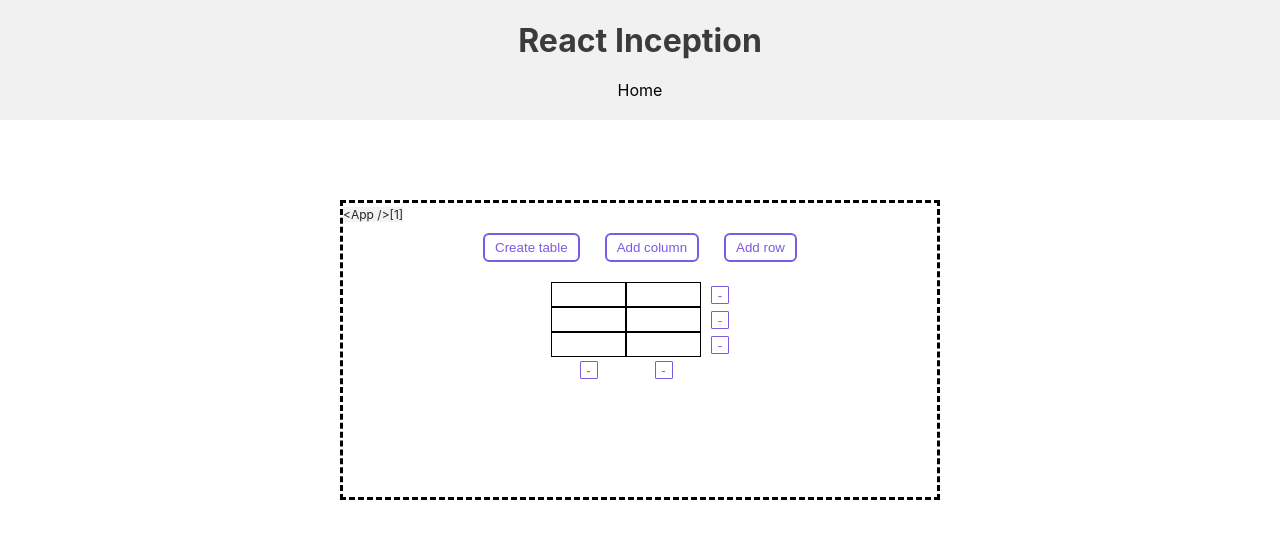
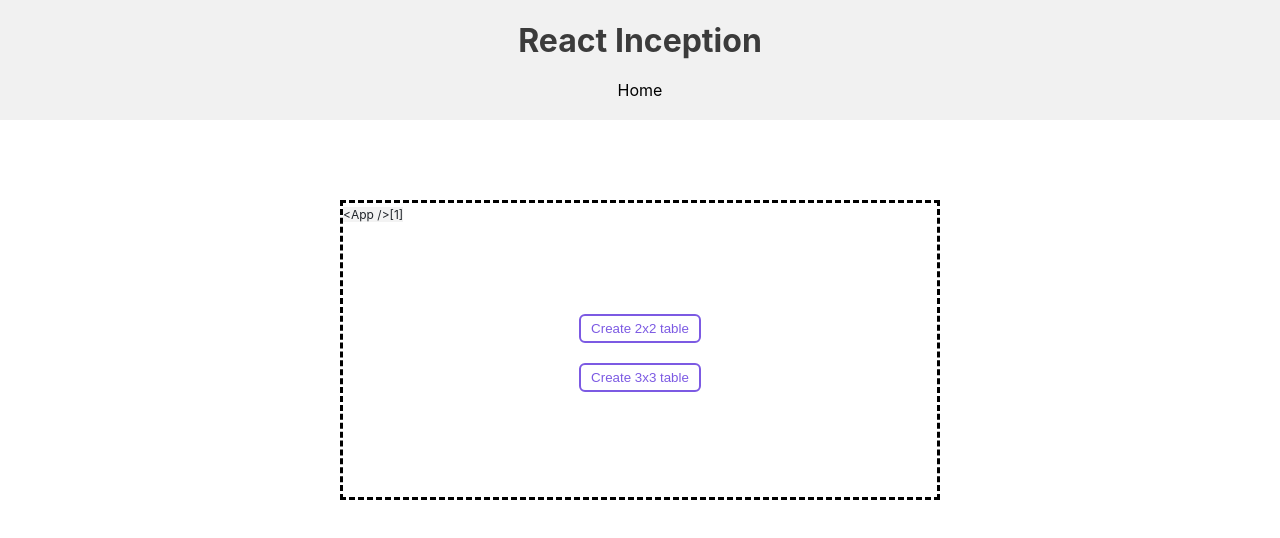
Before and after one commit to thomas-labrusse/react-inception, a Next.js app: page /demos/table-creator in a window 1280 px wide. Shown: the top 538 px of the page. Built offline with nearby package versions, Linux system fonts and the light colour scheme.

Commit message:
Page update

```diff
--- a/components/demos/tablecreator/App.jsx
+++ b/components/demos/tablecreator/App.jsx
@@ -1,158 +1,39 @@
-import React, { useReducer } from 'react'
+import React, { useState } from 'react'
 import styles from './App.module.css'
 
 import FullTag from '../../layout/demos/FullTag'
 
-import Cell from './Cell'
+import Table from './Table'
 
 const App = () => {
-	const initialState = [
-		[2, 5, 6],
-		[1, 2, 3],
-	]
+	const [table, setTable] = useState({ format: 2, isCreated: false })
 
-	const reducer = (state, action) => {
-		switch (action.type) {
-			case 'add_column': {
-				if (state.length >= 4) {
-					alert('This table is limited to 4 columns.')
-					return [...state]
-				}
-				const columnLength = state[0].length
-				const newColumn = []
-				for (let i = 0; i < columnLength; i++) {
-					newColumn.push(null)
-				}
-				state.push(newColumn)
-				return [...state]
-			}
-			case 'remove_column': {
-				state.splice(action.id, 1)
-				return [...state]
-			}
-			case 'add_row': {
-				if (state[0].length >= 7) {
-					alert('This table is limited to 7 rows.')
-					return [...state]
-				}
-				state.forEach((col) => {
-					col.push(null)
-				})
-				return [...state]
-			}
-			case 'remove_row': {
-				state.forEach((col) => col.splice(action.id, 1))
-				return [...state]
-			}
-			case 'edit_cell': {
-				const newArray = [...state]
-				newArray[action.colId][action.rowId] = action.content
-				return [...newArray]
-			}
-			default:
-				throw Error('Unknown action :', action.type)
-		}
-	}
-
-	const initializeState = () => {
-		return [
-			[null, null, null],
-			[null, null, null],
-		]
-	}
-
-	const [state, dispatch] = useReducer(reducer, null, initializeState)
-
-	const handleAddColumn = () => {
-		dispatch({
-			type: 'add_column',
-		})
-	}
-
-	const handleRemoveColumn = (id) => {
-		dispatch({
-			type: 'remove_column',
-			id: id,
-		})
-	}
-
-	const handleAddRow = () => {
-		dispatch({
-			type: 'add_row',
-		})
-	}
-	const handleRemoveRow = (id) => {
-		dispatch({
-			type: 'remove_row',
-			id: id,
-		})
-	}
-
-	const handleEditCell = (colId, rowId, content) => {
-		dispatch({
-			type: 'edit_cell',
-			colId: colId,
-			rowId: rowId,
-			content: content,
-		})
+	const deleteHandler = () => {
+		setTable({ format: 2, isCreated: false })
 	}
 
 	return (
 		<div className={styles.app}>
 			<FullTag name={'App'} />
 			<div className={styles.container}>
-				<div className={styles.panel}>
-					<button onClick={handleAddColumn} className='btn'>
-						Create table
-					</button>
-					<button onClick={handleAddColumn} className='btn'>
-						Add column
-					</button>
-					<button onClick={handleAddRow} className='btn'>
-						Add row
-					</button>
-				</div>
-				<div className={styles['table-container']}>
-					<div className={styles.rows}>
-						{state &&
-							state.map((col, colId) => {
-								return (
-									<div key={colId} className={styles.column}>
-										{col.map((val, rowId) => (
-											<Cell
-												key={rowId}
-												value={val}
-												colId={colId}
-												rowId={rowId}
-												handleEditCell={handleEditCell}
-											/>
-										))}
-										<button
-											onClick={() => handleRemoveColumn(colId)}
-											className={styles.button}
-										>
-											-
-										</button>
-									</div>
-								)
-							})}
-						{state && (
-							<div className={styles['row-buttons']}>
-								{state[0].map((row, rowId) => {
-									return (
-										<button
-											key={rowId}
-											className={styles.button}
-											onClick={() => handleRemoveRow(rowId)}
-										>
-											-
-										</button>
-									)
-								})}
-							</div>
-						)}
+				{table.isCreated ? (
+					<Table format={table.format} deleteTable={deleteHandler} />
+				) : (
+					<div className={styles.panel}>
+						<button
+							onClick={() => setTable({ format: 2, isCreated: true })}
+							className='btn'
+						>
+							Create 2x2 table
+						</button>
+						<button
+							onClick={() => setTable({ format: 3, isCreated: true })}
+							className='btn'
+						>
+							Create 3x3 table
+						</button>
 					</div>
-				</div>
+				)}
 			</div>
 		</div>
 	)
--- a/components/demos/tablecreator/App.module.css
+++ b/components/demos/tablecreator/App.module.css
@@ -11,55 +11,16 @@
 	display: flex;
 	flex-direction: column;
 	align-items: center;
+	height: 100%;
 }
 
 .panel {
-	margin-top: 10px;
-	display: flex;
-	flex-direction: row;
-	column-gap: 25px;
-}
-
-.table-container {
-	display: flex;
-	margin: 20px;
+	margin-top: 20px;
 	height: 80%;
-}
-
-.rows {
-	display: flex;
-	flex-direction: row;
-}
-
-.row-buttons {
-	margin-left: 10px;
 	display: flex;
 	flex-direction: column;
-	gap: 3px;
-}
-
-.column {
-	display: flex;
-	flex-direction: column;
-	align-items: center;
-}
-
-.button {
-	border: solid 1px #7c5ae3;
-	color: #7c5ae3;
-	background-color: white;
-	width: 18px;
-	height: 18px;
-	padding: 1px;
-	border-radius: 1px;
-	cursor: pointer;
-	transition: all 0.1s;
-	margin-top: 4px;
-}
-
-.button:hover {
-	background-color: #7c5ae3;
-	color: white;
+	justify-content: center;
+	row-gap: 20px;
 }
 
 @media (max-width: 680px) {
--- /dev/null
+++ b/components/demos/tablecreator/Table.jsx
@@ -0,0 +1,121 @@
+import React, { useReducer } from 'react'
+import styles from './Table.module.css'
+
+import FullTag from '../../layout/demos/FullTag'
+
+import Cell from './Cell'
+
+import { reducer } from './reducer'
+
+const initializeState = (format) => {
+	if (format === 2) {
+		return [
+			['', ''],
+			['', ''],
+		]
+	}
+	if (format === 3) {
+		return [
+			['', '', ''],
+			['', '', ''],
+			['', '', ''],
+		]
+	}
+}
+
+const Table = ({ format, deleteTable }) => {
+	const [state, dispatch] = useReducer(reducer, format, initializeState)
+
+	const handleAddColumn = () => {
+		dispatch({
+			type: 'add_column',
+		})
+	}
+
+	const handleRemoveColumn = (id) => {
+		dispatch({
+			type: 'remove_column',
+			id: id,
+		})
+	}
+
+	const handleAddRow = () => {
+		dispatch({
+			type: 'add_row',
+		})
+	}
+	const handleRemoveRow = (id) => {
+		dispatch({
+			type: 'remove_row',
+			id: id,
+		})
+	}
+
+	const handleEditCell = (colId, rowId, content) => {
+		dispatch({
+			type: 'edit_cell',
+			colId: colId,
+			rowId: rowId,
+			content: content,
+		})
+	}
+
+	return (
+		<div className={styles.container}>
+			<div className={styles.panel}>
+				<button onClick={handleAddColumn} className='btn'>
+					Add column
+				</button>
+				<button onClick={handleAddRow} className='btn'>
+					Add row
+				</button>
+				<button onClick={deleteTable} className='btn'>
+					Create new table
+				</button>
+			</div>
+			<div className={styles['table-container']}>
+				<div className={styles.rows}>
+					{state &&
+						state.map((col, colId) => {
+							return (
+								<div key={colId} className={styles.column}>
+									{col.map((val, rowId) => (
+										<Cell
+											key={rowId}
+											value={val}
+											colId={colId}
+											rowId={rowId}
+											handleEditCell={handleEditCell}
+										/>
+									))}
+									<button
+										onClick={() => handleRemoveColumn(colId)}
+										className={styles.button}
+									>
+										-
+									</button>
+								</div>
+							)
+						})}
+					{state && (
+						<div className={styles['row-buttons']}>
+							{state[0].map((row, rowId) => {
+								return (
+									<button
+										key={rowId}
+										className={styles.button}
+										onClick={() => handleRemoveRow(rowId)}
+									>
+										-
+									</button>
+								)
+							})}
+						</div>
+					)}
+				</div>
+			</div>
+		</div>
+	)
+}
+
+export default Table
--- /dev/null
+++ b/components/demos/tablecreator/Table.module.css
@@ -0,0 +1,54 @@
+.container {
+	display: flex;
+	flex-direction: column;
+	align-items: center;
+}
+
+.panel {
+	margin-top: 10px;
+	display: flex;
+	flex-direction: row;
+	column-gap: 20px;
+}
+
+.table-container {
+	display: flex;
+	margin: 20px;
+	height: 80%;
+}
+
+.rows {
+	display: flex;
+	flex-direction: row;
+}
+
+.row-buttons {
+	margin-left: 10px;
+	display: flex;
+	flex-direction: column;
+	gap: 3px;
+}
+
+.column {
+	display: flex;
+	flex-direction: column;
+	align-items: center;
+}
+
+.button {
+	border: solid 1px #7c5ae3;
+	color: #7c5ae3;
+	background-color: white;
+	width: 18px;
+	height: 18px;
+	padding: 1px;
+	border-radius: 1px;
+	cursor: pointer;
+	transition: all 0.1s;
+	margin-top: 4px;
+}
+
+.button:hover {
+	background-color: #7c5ae3;
+	color: white;
+}
```
